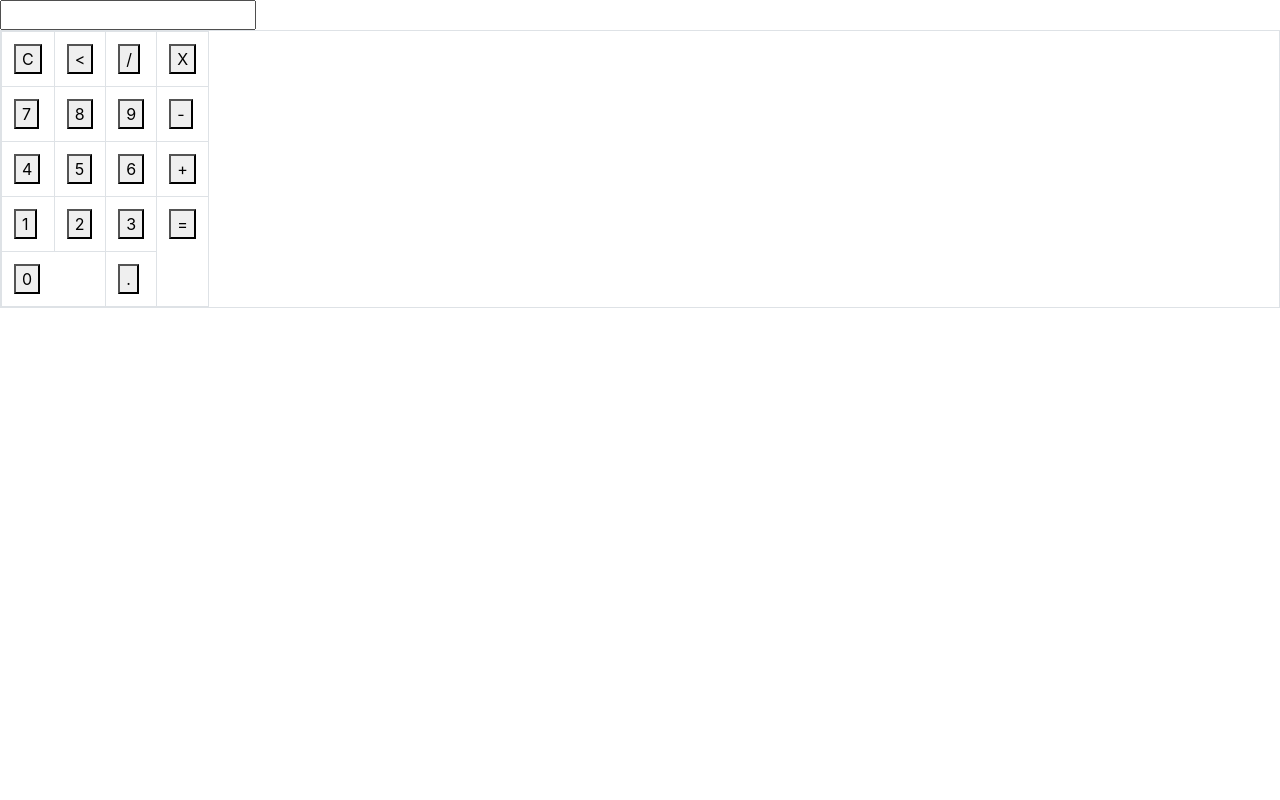
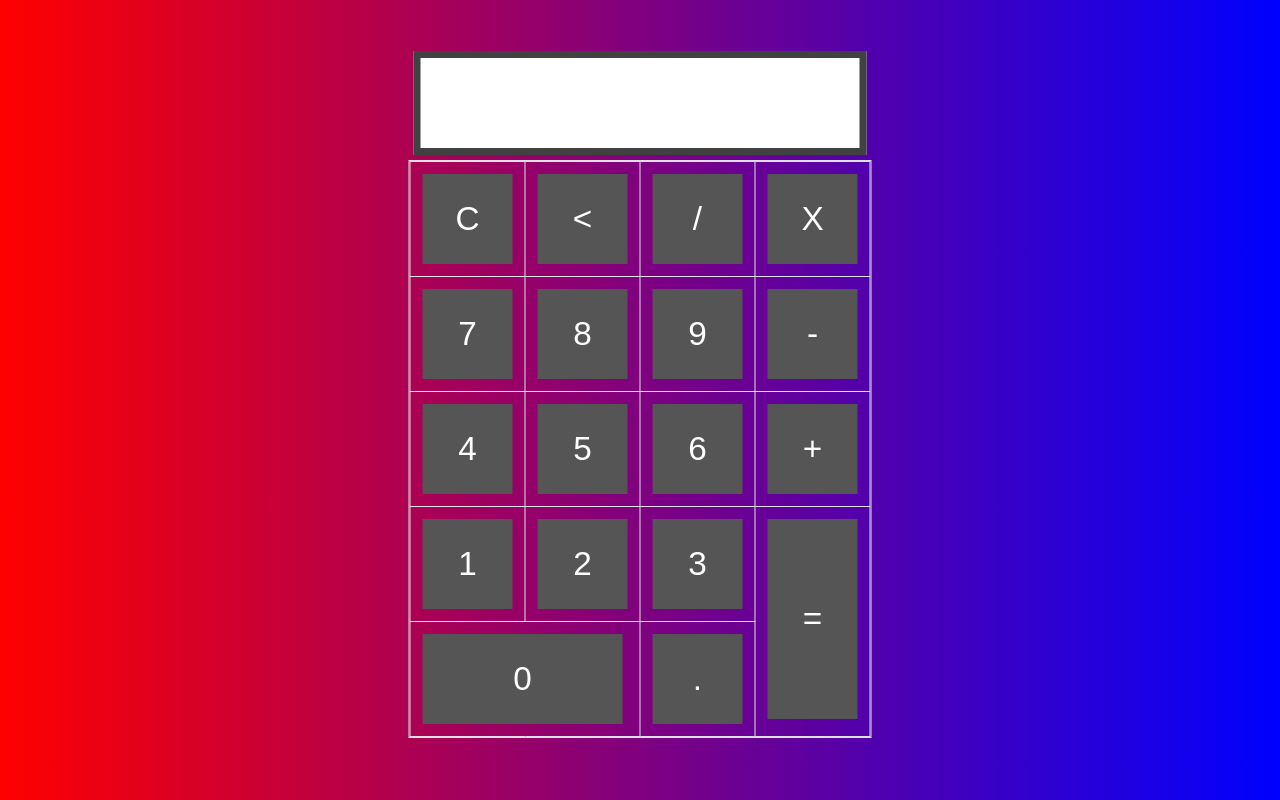
Before and after one commit to gabrieldmonteiro/Calculator, a plain HTML site: page index.html in a window 1280 px wide. Drawn offline with nearby package versions, Linux system fonts and the light colour scheme.

Commit message:
Style and JS

```diff
--- a/index.html
+++ b/index.html
@@ -7,52 +7,54 @@
     <meta name="viewport" content="width=device-width, initial-scale=1, shrink-to-fit=no">
 
     <script src="script.js"></script>
+    <link rel="stylesheet" href="style.css">
 
     <!-- Bootstrap CSS -->
     <link rel="stylesheet" href="https://stackpath.bootstrapcdn.com/bootstrap/4.3.1/css/bootstrap.min.css" integrity="sha384-ggOyR0iXCbMQv3Xipma34MD+dH/1fQ784/j6cY/iJTQUOhcWr7x9JvoRxT2MZw1T" crossorigin="anonymous">
   </head>
   <body>
-    <input type="text" id="input" readonly/>
-    <table class="table table-bordered table-inverse table-responsive">
+    <div class="bg">
+    <div class="main">
+      <input type="text" id="input" readonly/>
+      <table class="table table-bordered table-inverse table-responsive">
             <tbody>
                 <tr>
-                    <td><button onclick="clearExp()" id="btC">C</button></td>
-                    <td><button onclick="back()" id="btBackspace"><</button></td>
-                    <td><button onclick="insert('/')" value="/" id="btDiv">/</button></td>
-                    <td><button onclick="insert('*')" value="*" id="btMult">X</button></td>
+                    <td><button class="button" onclick="clearExp()" id="btC">C</button></td>
+                    <td><button class="button" onclick="back()" id="btBackspace"><</button></td>
+                    <td><button class="button" onclick="insert('/')" value="/" id="btDiv">/</button></td>
+                    <td><button class="button" onclick="insert('*')" value="*" id="btMult">X</button></td>
 
                 </tr>
                 <tr>
-                    <td><button onclick="insert(7)" value="7" id="bt7">7</button></td>
-                    <td><button onclick="insert(8)" value="8" id="bt8">8</button></td>
-                    <td><button onclick="insert(9)" value="9" id="bt9">9</button></td>
-                    <td><button onclick="insert('-')" value="-" id="btSubt">-</button></td>
+                    <td><button class="button" onclick="insert(7)" value="7" id="bt7">7</button></td>
+                    <td><button class="button" onclick="insert(8)" value="8" id="bt8">8</button></td>
+                    <td><button class="button" onclick="insert(9)" value="9" id="bt9">9</button></td>
+                    <td><button class="button" onclick="insert('-')" value="-" id="btSubt">-</button></td>
 
                 </tr>
                 <tr>
-                    <td><button onclick="insert(4)" value="4" id="bt4">4</button></td>
-                    <td><button onclick="insert(5)" value="5" id="bt5">5</button></td>
-                    <td><button onclick="insert(6)" value="6" id="bt6">6</button></td>
-                    <td><button onclick="insert('+')" value="+" id="btAdd">+</button></td>
+                    <td><button class="button" onclick="insert(4)" value="4" id="bt4">4</button></td>
+                    <td><button class="button" onclick="insert(5)" value="5" id="bt5">5</button></td>
+                    <td><button class="button" onclick="insert(6)" value="6" id="bt6">6</button></td>
+                    <td><button class="button" onclick="insert('+')" value="+" id="btAdd">+</button></td>
 
                 </tr>
                 <tr>
-                    <td><button onclick="insert(1)" value="1" id="bt1">1</button></td>
-                    <td><button onclick="insert(2)" value="2" id="bt2">2</button></td>
-                    <td><button onclick="insert(3)" value="3" id="bt3">3</button></td>
-                    <td rowspan="2"><button onclick="answer()" id="btEquals">=</button></td>
+                    <td><button class="button" onclick="insert(1)" value="1" id="bt1">1</button></td>
+                    <td><button class="button" onclick="insert(2)" value="2" id="bt2">2</button></td>
+                    <td><button class="button" onclick="insert(3)" value="3" id="bt3">3</button></td>
+                    <td rowspan="2"><button class="button" onclick="answer()" id="btEquals">=</button></td>
 
                 </tr>
                 <tr>
-                    <td colspan="2"><button onclick="insert(0)" value="0" id="bt0">0</button></td>
-                    <td><button onclick="insert('.')" value="." id="btDot">.</button></td>
+                    <td colspan="2"><button class="button" onclick="insert(0)"" onkeydown="KeyPress(0)"  value="0" id="bt0">0</button></td>
+                    <td><button class="button" onclick="insert('.')" value="." id="btDot">.</button></td>
 
                 </tr>
             </tbody>
-    </table>
-
-
-
+      </table>
+    </div>
+  </div>
 
     <!-- Optional JavaScript -->
     <!-- jQuery first, then Popper.js, then Bootstrap JS -->
--- a/script.js
+++ b/script.js
@@ -10,12 +10,12 @@ function clearExp(){
 
 function back(){
     var exp = document.getElementById("input");
-    console.log(exp.value);
-    exp.value = exp.substring(0,exp.length-1);
-    console.log(exp.value);
+    exp.value = exp.value.substring(0,exp.value.length-1);
 }
 
 function answer(){
 var exp = document.getElementById("input");
-exp.value = eval(exp.value);
+    if(exp.value){
+    exp.value = eval(exp.value);
+    }
 }
--- a/style.css
+++ b/style.css
@@ -0,0 +1,53 @@
+*{
+    margin: 0px;
+    padding: 0px;
+}
+
+body{
+    height: 100vh;
+}
+
+.main{
+    position: absolute;
+    top: 50%;
+    left: 50%;
+    transform: translateX(-50%) translateY(-50%);
+
+}
+
+.bg{
+
+    background: linear-gradient(to right, red, blue );
+    height: 100%;
+    overflow: hidden;
+
+}
+
+.button{
+    font-size: 25pt;
+    font-family: Arial, Helvetica, sans-serif;
+    width: 90px;
+    height: 90px;
+    cursor: pointer;
+    background: rgb(85, 85, 85);
+    border: none;
+    color: white;
+}
+
+#input{
+    font-size: 40pt;
+    font-family: Arial, Helvetica, sans-serif;
+    color: rgb(85, 85, 85);
+    width: 453px;
+    margin: 5px;
+    padding: 5px;
+    border: solid 7px rgb(65, 65, 65) ;
+}
+
+#bt0{
+    width: 200px;
+}
+
+#btEquals{
+    height: 200px;
+}
```
